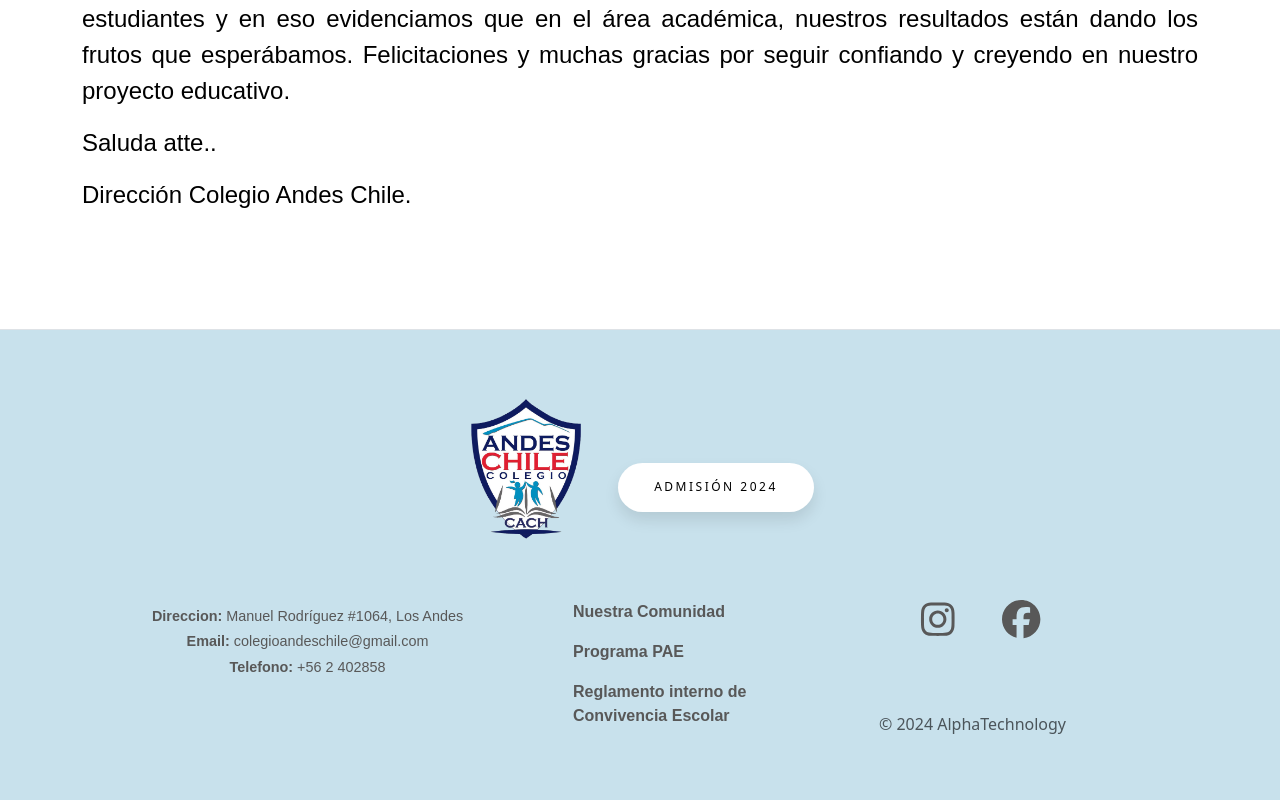
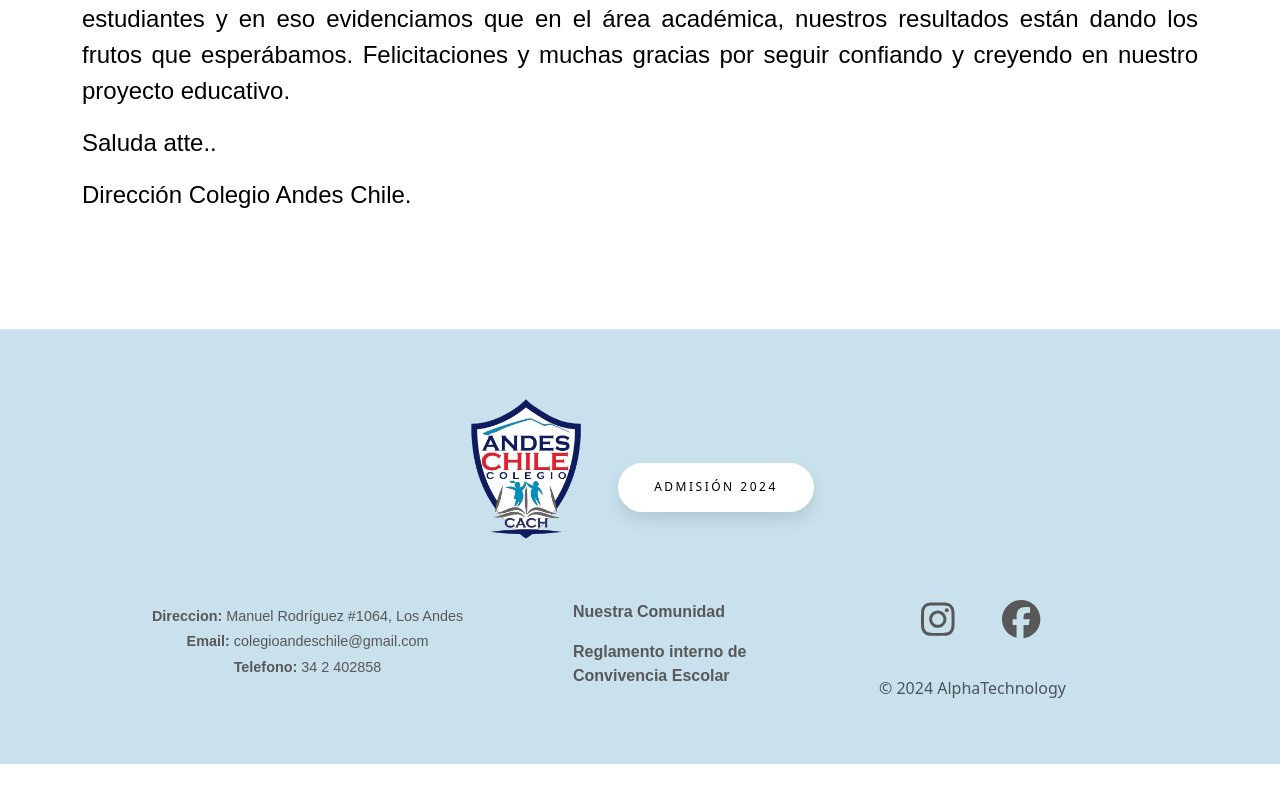
Before and after one commit to omGuerraAlfaro/web-colegio-vite, a React (Vite) app: page /info-simce in a window 1280 px wide. Shown: the part 1510-2310 px from the top of the page. After the commit the page ends 2274 px from the top, so only its background shows below. Built offline with nearby package versions, Linux system fonts and the light colour scheme.

Commit message:
whatsapp + chao pae

```diff
--- a/src/components/Carousel/Carousel.tsx
+++ b/src/components/Carousel/Carousel.tsx
@@ -1,7 +1,7 @@
 import Carousel from 'react-bootstrap/Carousel';
 import './Carousel.css';
 import carousel1 from '../../assets/img/carru.jpg';
-import carousel2 from '../../assets/img/carru2.png';
+// import carousel2 from '../../assets/img/carru2.png';
 import carousel3 from '../../assets/img/carru3.png';
 import { Button } from 'react-bootstrap';
 import { useNavigate } from 'react-router-dom';
@@ -31,13 +31,13 @@ function CarouselHome() {
                         <Button href='/admision' variant="outline-primary" className="buttonAnimated mx-3">Admisión 2024</Button>
                     </Carousel.Caption>
                 </Carousel.Item>
-                <Carousel.Item>
+                {/* <Carousel.Item>
                     <img className="d-block" src={carousel2} alt="Second slide" />
                     <Carousel.Caption>
                         <h2 className='tituloCarrusel'>¡Puente de apoyo educativo!</h2>
                         <Button href='/pae' variant="outline-primary" className="buttonAnimated mx-3">Conocer PAE</Button>
                     </Carousel.Caption>
-                </Carousel.Item>
+                </Carousel.Item> */}
                 <Carousel.Item>
                     <img className="d-block" src={carousel3} alt="Third slide" />
                     <Carousel.Caption>
--- a/src/theme/footerColegio/footerColegio.tsx
+++ b/src/theme/footerColegio/footerColegio.tsx
@@ -34,7 +34,7 @@ const FooterColegio = () => {
             <div className='d-flex flex-column my-3 textFooter text-center'>
               <h6><strong>Direccion:</strong> Manuel Rodríguez #1064, Los Andes</h6>
               <h6><strong>Email:</strong> colegioandeschile@gmail.com</h6>
-              <h6><strong>Telefono:</strong> +56 2 402858</h6>
+              <h6><strong>Telefono:</strong> 34 2 402858</h6>
             </div>
           </Col>
 
@@ -43,7 +43,7 @@ const FooterColegio = () => {
           <Col md={3} className="mb-3 d-none d-md-block">
             <Nav className="flex-column">
               <NavLink className="text-dark bold textFooter2" href="/comunidad">Nuestra Comunidad</NavLink>
-              <NavLink className="text-dark bold textFooter2" href="/pae">Programa PAE</NavLink>
+              {/* <NavLink className="text-dark bold textFooter2" href="/pae">Programa PAE</NavLink> */}
               <NavLink className="text-dark bold textFooter2" href="/reglamento">Reglamento interno de Convivencia Escolar</NavLink>
             </Nav>
           </Col>
@@ -67,7 +67,7 @@ const FooterColegio = () => {
 
         </Row>
 
-        <a href="https://wa.me/56967249389?text=Estimados,%20me%20dirijo%20a%20ustedes%20para%20solicitar%20información%20acerca%20del%20colegio.%20Agradezco%20su%20pronta%20respuesta." target="_blank" className="whatsapp">
+        <a href="https://wa.me/56993216494?text=Estimados,%20me%20dirijo%20a%20ustedes%20para%20solicitar%20información%20acerca%20del%20colegio.%20Agradezco%20su%20pronta%20respuesta." target="_blank" className="whatsapp">
           <OverlayTrigger
             placement="top"
             delay={{ show: 250, hide: 400 }}
```
